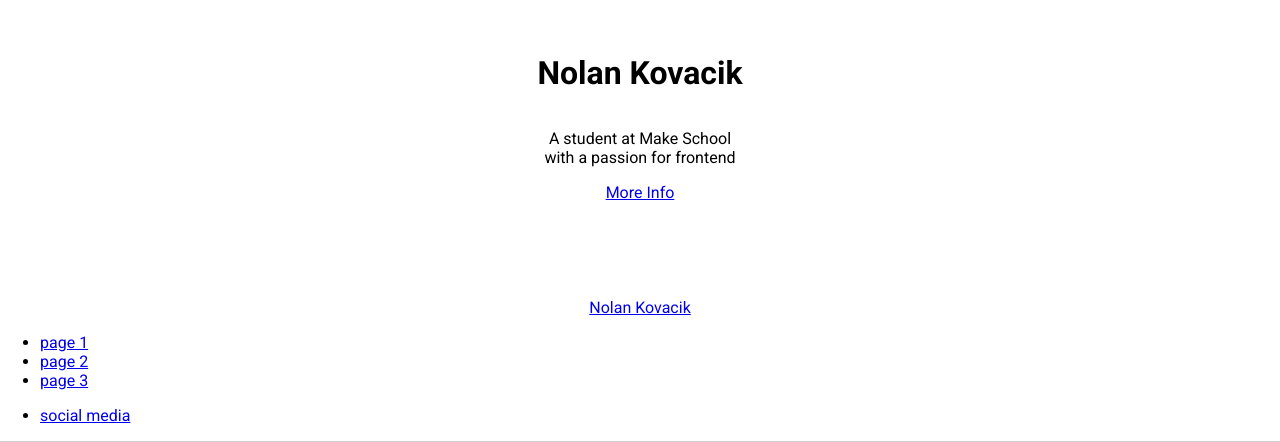
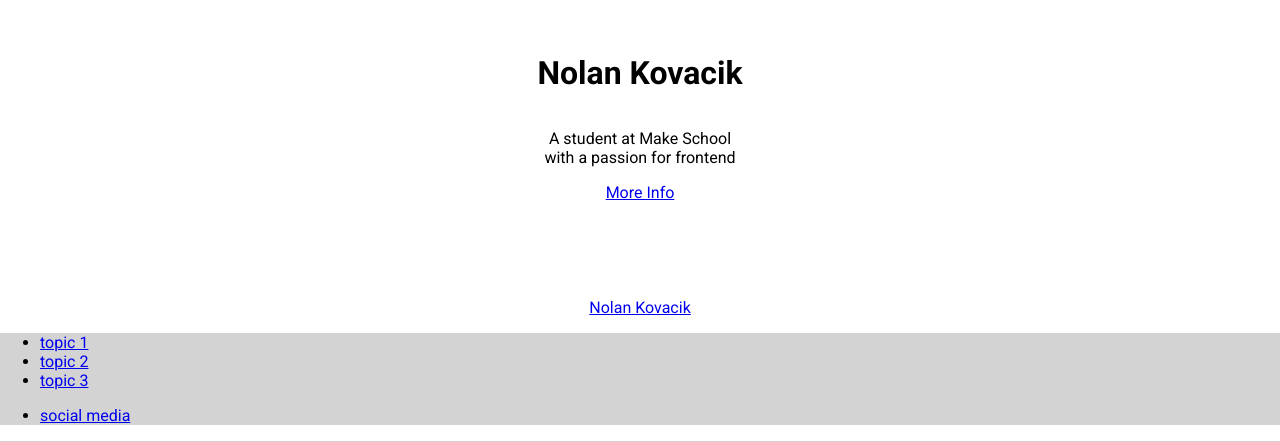
Before and after one commit to noltron000/orange-portfolio, a React (Create React App) app: page / in a window 1280 px wide. Shown: the part 502-944 px from the top of the page. Built offline with nearby package versions, Linux system fonts and the light colour scheme.

Commit message:
[upd] minor touch-ups

```diff
--- a/src/Navbar.scss
+++ b/src/Navbar.scss
@@ -1,4 +1,5 @@
 #navbar {
+	background-color: lightgrey;
 	// ! THIS NAVBAR WILL BE OVERHAULED !
 	// once material-ui has been implemented, this will be
 	// replaced by one of its built-in components.
--- a/src/Navbar.tsx
+++ b/src/Navbar.tsx
@@ -5,13 +5,13 @@ const Navbar: React.FC = () => (
 	<nav id='navbar'>
 		<ul>
 			<li>
-				<a href='#nothing'>page 1</a>
+				<a href='#nothing'>topic 1</a>
 			</li>
 			<li>
-				<a href='#nothing'>page 2</a>
+				<a href='#nothing'>topic 2</a>
 			</li>
 			<li>
-				<a href='#nothing'>page 3</a>
+				<a href='#nothing'>topic 3</a>
 			</li>
 		</ul>
 		<ul>
--- a/src/Splash.tsx
+++ b/src/Splash.tsx
@@ -10,7 +10,7 @@ const Splash: React.FC = () => (
 			A student at Make School<br />
 			with a passion for frontend
 		</p>
-		<a href='#Nolan'>
+		<a href='#nothing'>
 			More Info
 		</a>
 	</header>
```
